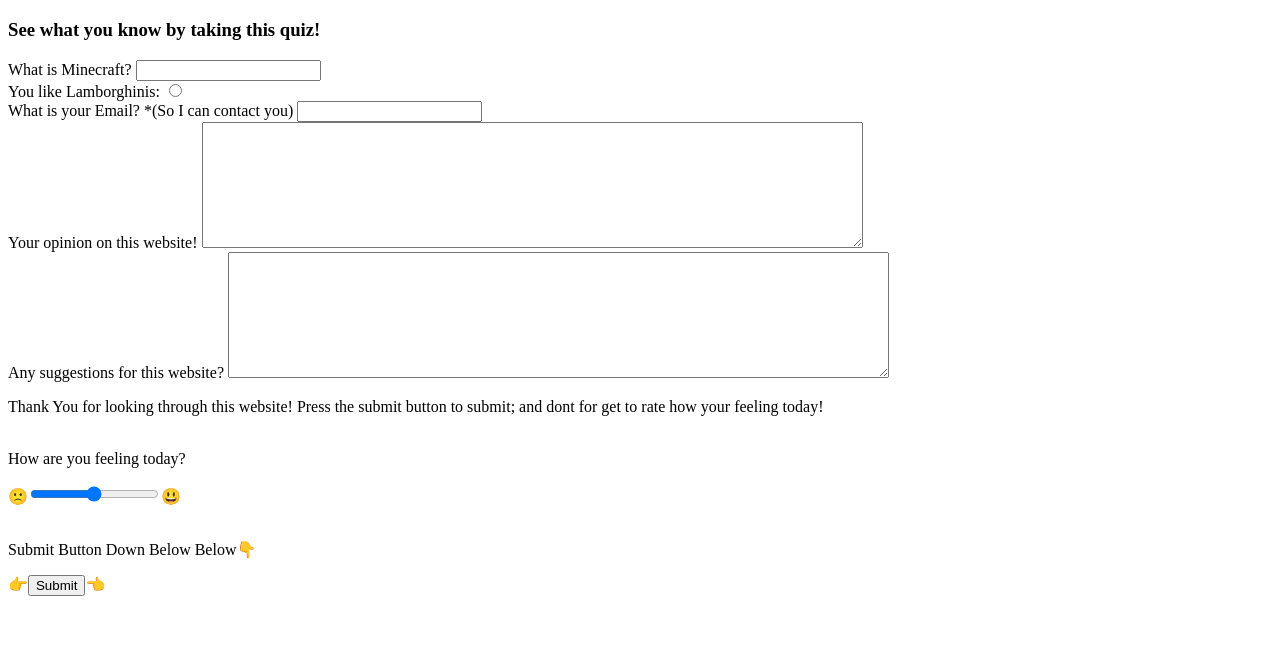
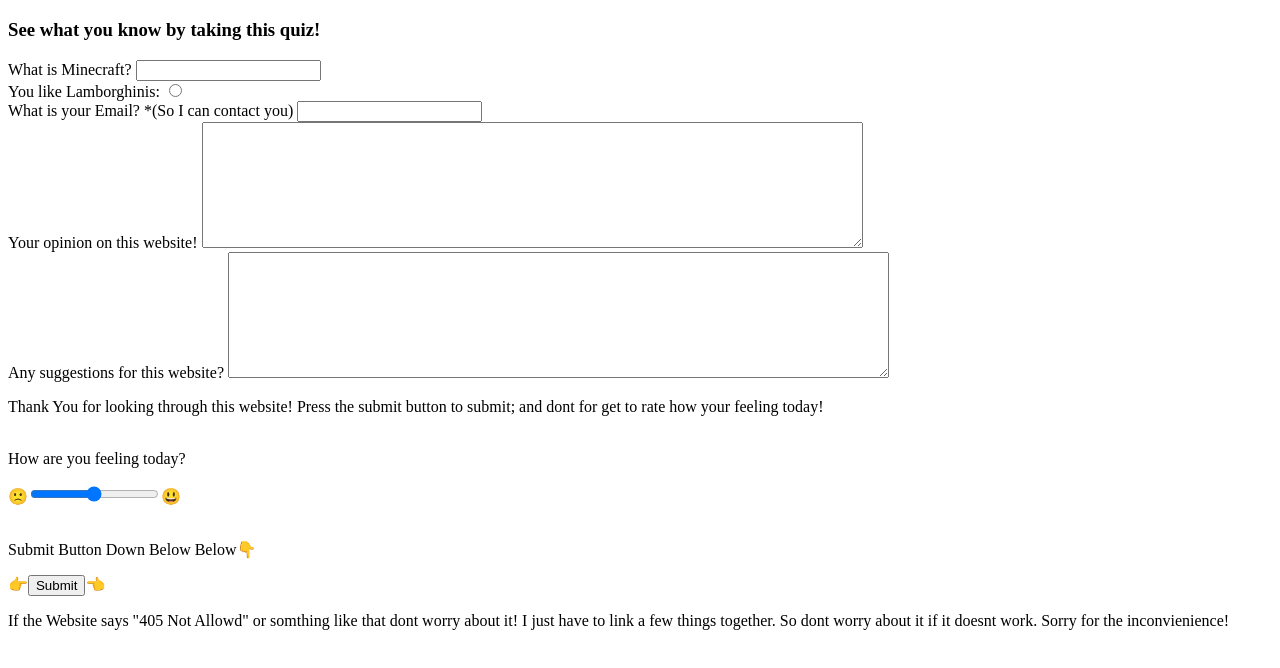
Before and after one commit to UnlegendayGamer/First_Personal_Website, a plain HTML site: page quiz.html in a window 1280 px wide. Shown: the part 62-730 px from the top of the page. Drawn offline with Linux system fonts and the light colour scheme.

Commit message:
Update quiz.html

```diff
--- a/quiz.html
+++ b/quiz.html
@@ -52,6 +52,11 @@
     <label>Submit Button Down Below Below👇</label>
     <p>👉<input type="submit" name="" value="Submit">👈</p>
 
+    <p>If the Website says "405 Not Allowd" or somthing like
+   that dont worry about it! I just have to link a few
+   things together. So dont worry about it if it doesnt work.
+ Sorry for the inconvienience!</p>
+
   </form>
 </body>
 
```
